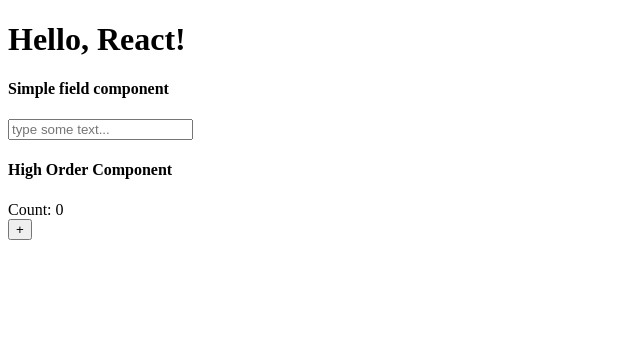
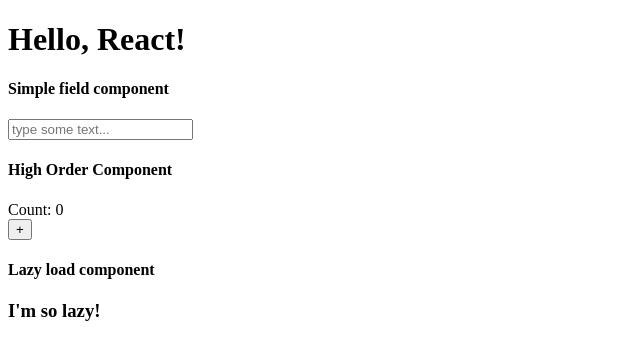
Before and after one commit to SuperOleg39/react-redux-typescript-starter, a React app: page / in a window 1280 px wide. Shown: the top 360 px of the page, without its empty margins (0-640 px from the left). Built offline with nearby package versions, Linux system fonts and the light colour scheme.

Commit message:
Add lazy load components recipe

```diff
--- a/src/index.tsx
+++ b/src/index.tsx
@@ -3,8 +3,10 @@ import * as ReactDOM from 'react-dom';
 import Simple from './simple/simple';
 import withCount from './hoc/withCount';
 import DisplayCount from './hoc/DisplayCount';
+import LazyLoad from './lazy/LazyLoad';
 
 const Counter = withCount(DisplayCount);
+const load = () => import(/* webpackChunkName: 'lazy-component' */'./lazy/lazyComponent');
 
 interface IAppProps {
     title: string;
@@ -23,6 +25,8 @@ const App = ({title}: IAppProps) => <div>
         title="High Order Component"
         increment={5}
     />
+
+    <LazyLoad load={load} />
 </div>;
 
 ReactDOM.render(
--- /dev/null
+++ b/src/lazy/lazyComponent.tsx
@@ -0,0 +1,5 @@
+import * as React from 'react';
+
+const LazyComponent = () => <h3>I'm so lazy!</h3>;
+
+export default LazyComponent;
--- /dev/null
+++ b/src/lazy/lazyLoad.tsx
@@ -0,0 +1,40 @@
+import * as React from 'react';
+
+interface LazyLoadProps {
+    load: () => Promise<{ default: React.ComponentType }>;
+}
+
+interface LazyLoadState {
+    Component: React.ComponentType;
+}
+
+class LazyLoad extends React.Component<LazyLoadProps, LazyLoadState> {
+    state: LazyLoadState = {
+        Component: null
+    }
+
+    async componentDidMount() {
+        const { load } = this.props;
+
+        try {
+            const module = await load();
+            const Component = module.default;
+            this.setState({ Component });
+        } catch (e) {
+            // do nothing
+        }
+    }
+
+    render() {
+        const { Component } = this.state;
+
+        return (
+            <div>
+                <h4>Lazy load component</h4>
+                {Component ? <Component /> : '...'}
+            </div>
+        );
+    }
+}
+
+export default LazyLoad;
--- a/tsconfig.json
+++ b/tsconfig.json
@@ -1,5 +1,11 @@
 {
   "compilerOptions": {
+    "lib": [
+      "es5",
+      "es6",
+      "es7",
+      "dom"
+    ],
     "target": "es5",
     "module": "esnext",
     "jsx": "react"
--- a/webpack.config.js
+++ b/webpack.config.js
@@ -17,7 +17,8 @@ const config = {
 
     output: {
         path: paths.dist,
-        filename: '[name].bundle.js'
+        filename: '[name].bundle.js',
+        chunkFilename: '[name].bundle.js'
     },
 
     resolve: {
```
